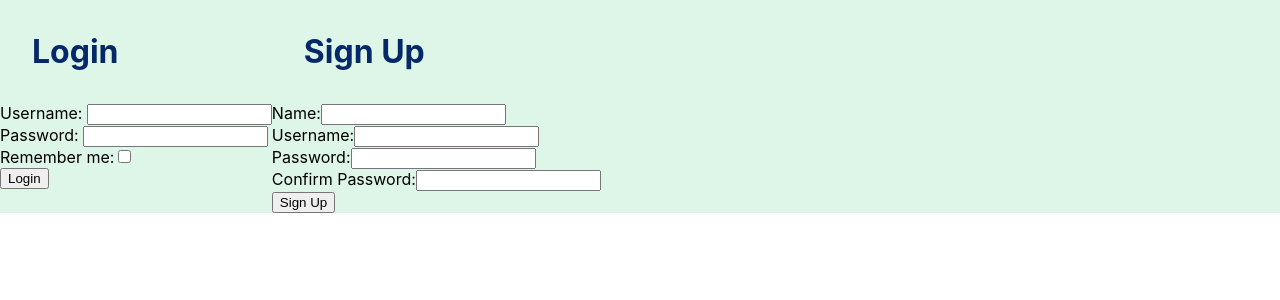
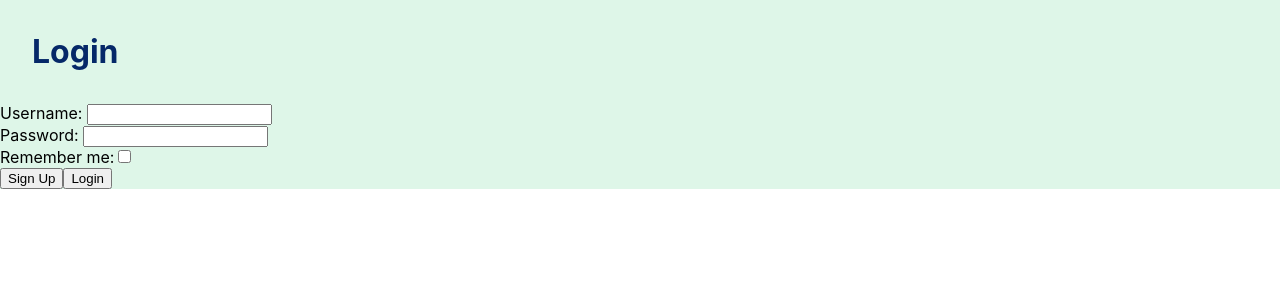
Before and after one commit to nguyenduyhung20/iot-garden, a React (Create React App) app in the folder client/: page /login in a window 1280 px wide. Shown: the top 300 px of the page. Built offline with nearby package versions, Linux system fonts and the light colour scheme.

Commit message:
Them Logout, react router

```diff
--- a/client/package.json
+++ b/client/package.json
@@ -16,7 +16,7 @@
     "fortawesome": "^0.0.1-security",
     "react": "^18.2.0",
     "react-dom": "^18.2.0",
-    "react-router-dom": "^6.4.2",
+    "react-router-dom": "^6.10.0",
     "react-scripts": "5.0.1",
     "sass": "^1.60.0",
     "web-vitals": "^2.1.4"
--- a/client/src/App.js
+++ b/client/src/App.js
@@ -1,27 +1,41 @@
 import React, { useEffect, useState } from "react";
+import { BrowserRouter as Router, Route, Routes, Navigate} from "react-router-dom"
 import classes from "./App.module.scss";
 import axios from "axios";
 import NavBar from "./components/navbar";
 import HomeScreen from "./components/HomeScreen";
 import Login from "./components/Login";
 import SignUp from "./components/SignUp";
+import Setting from "./components/Setting";
+import Profile from "./components/Profile";
 
-// Sadly we use polling mechanism, will use socket.io next time
+
 
 function App() {
 	const [message, setMessage] = useState("");
-	const [loggedIn, setLoggedIn] = useState(false);
+	const [loggedIn, setLoggedIn] = useState(null);
+
+	// Logout function then, will replace it when i have better solution
+	function logout() {
+		localStorage.removeItem("token");
+		setLoggedIn(false);
+	}
+	const handleLogin = () => {
+		setLoggedIn(true);
+	}
 
 	useEffect(() => {
 		const token = localStorage.getItem('token');
 		if (token) {
 			setLoggedIn(true);
+		} else {
+			setLoggedIn(false);
 		}
 	}, []);
 
+	// Sadly we use polling mechanism, will use socket.io next time
 	useEffect(() => {
 		if (loggedIn) {
-
 			const intervalID = setInterval(() => {
 				axios
 				.get("/latest-message")
@@ -32,28 +46,38 @@ function App() {
 		}
 	}, [loggedIn]);
 
-	const renderContent = () => {
-		if (loggedIn) {
 	return (
-				<>
-					<NavBar />
-					<HomeScreen message={message} />
-				</>
-			);
-		} else {
-			return (
-				<>
-					<Login/>
-					<SignUp/>
-				</>
-			);
-		}
-	};
+	<Router>
+		<div className={classes["main-content"]}>
+			{loggedIn && <NavBar onLogOut={logout}/>}
+			{loggedIn !== null &&(
+			<Routes>
+				<Route
+					path="/dashboard"
+					element={loggedIn ? <HomeScreen message={message}/> : <Navigate to="/login"/>}
+				/>
+				<Route
+					path="/setting"
+					element={loggedIn ? <Setting/> : <Navigate to="/login"/>}
+				/>
+				<Route
+					path="/profile"
+					element={loggedIn ? <Profile/> : <Navigate to="/login"/>}
+				/>
+				<Route
+					path="/login"
+					element={<Login onLogin={handleLogin}/>}
+				/>
+				<Route
+					path="/signup"
+					element={<SignUp/>}
+				/>
+				 <Route path="*" element={<Navigate to="/login" />} />
+			</Routes>
+			)}
+		</div>
+	</Router>
 
-	return (
-	<div className={classes["main-content"]}>
-		{renderContent()}
-	</div>
 	);
 }
 
--- a/client/src/components/Login.js
+++ b/client/src/components/Login.js
@@ -1,23 +1,30 @@
 import React, {useState} from "react";
+import { useNavigate } from "react-router-dom";
 import axios from "axios";
 import Input from "./Input";
 import CheckBox from "./CheckBox";
 
-function Login(props) {
+function Login({onLogin}) {
 	const [username, setUsername] = useState('');
 	const [password,setPassword] = useState('');
 	const [rememberMe, setRememberMe] = useState(false);
+	const navigate = useNavigate();
 
 	const handleSubmit = (event) => {
 		event.preventDefault();
 		axios.post('/api/v1/login', {username, password, rememberMe})
 		.then(response => {
 			localStorage.setItem('token', response.data.token);
-			props.history.push('/home');
+			onLogin();
+			navigate('/dashboard')
 		})
 		.catch(error => console.error(error));
 	};
 
+	const handleSignUp = (event) => {
+		event.preventDefault()
+		navigate('/signup')
+	}
 	return (
 		<div>
 			<h1>Login</h1>
@@ -42,8 +49,13 @@ function Login(props) {
 					label="Remember me:"
 				/>
 				<br/>
-				<button type="submit">Login</button>
+				<div>
+					<button type="button" onClick={handleSignUp}>Sign Up</button>
+					<button type="submit">Login</button>
+				</div>
+
 			</form>
+
 		</div>
 	);
 
--- /dev/null
+++ b/client/src/components/Profile.js
@@ -0,0 +1,6 @@
+
+function Profile () {
+    return 1;
+}
+
+export default Profile;
--- /dev/null
+++ b/client/src/components/Setting.js
@@ -0,0 +1,6 @@
+
+function Setting() {
+    return 1;
+}
+
+export default Setting;
--- a/client/src/components/navbar/index.js
+++ b/client/src/components/navbar/index.js
@@ -8,8 +8,16 @@ import {
   faHome,
   faMobile,
 } from "@fortawesome/free-solid-svg-icons";
+import { useNavigate } from "react-router-dom";
 
-function Navbar() {
+function Navbar({onLogOut}) {
+  const navigate = useNavigate();
+  //Handle logout
+  const handleLogOut = () => {
+    onLogOut()
+    navigate('/login')
+  }
+
   const obj = [
     {
       heading: "HOME",
@@ -57,7 +65,7 @@ function Navbar() {
           </li>
         ))}
         <li className={classes["end"]}>
-          <div className={classes["navbar__item"]}>
+          <div className={classes["navbar__item"]} onClick={handleLogOut}>
             <FontAwesomeIcon
               className={classes["navbar__item-icon"]}
               icon={faArrowRightFromBracket}
```
Also changed, not shown: 1 other file (tests, documents, lock files or other folders). Lines whose indentation alone changed are shown as unchanged.
